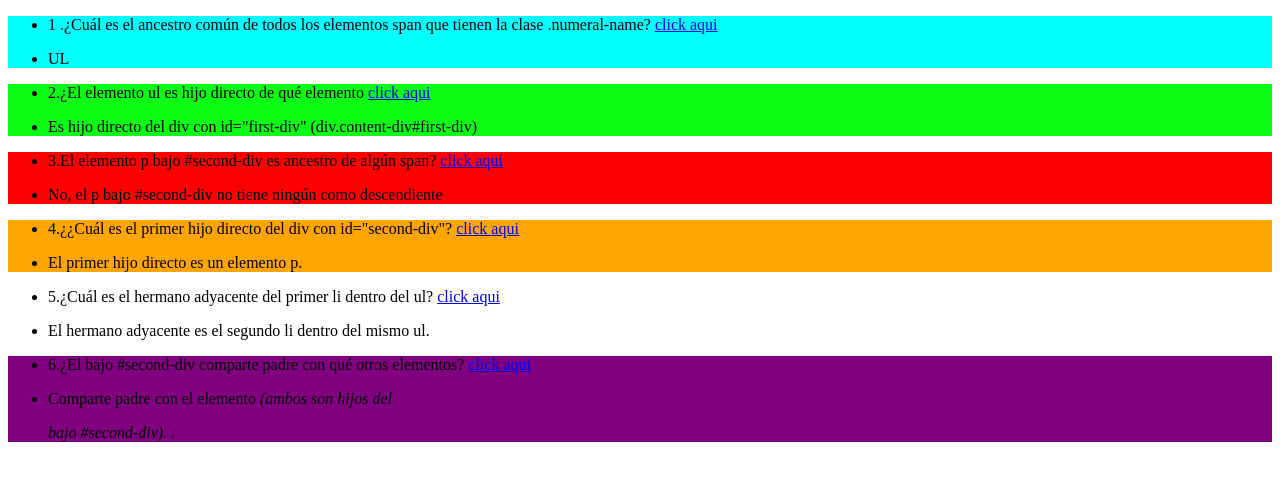
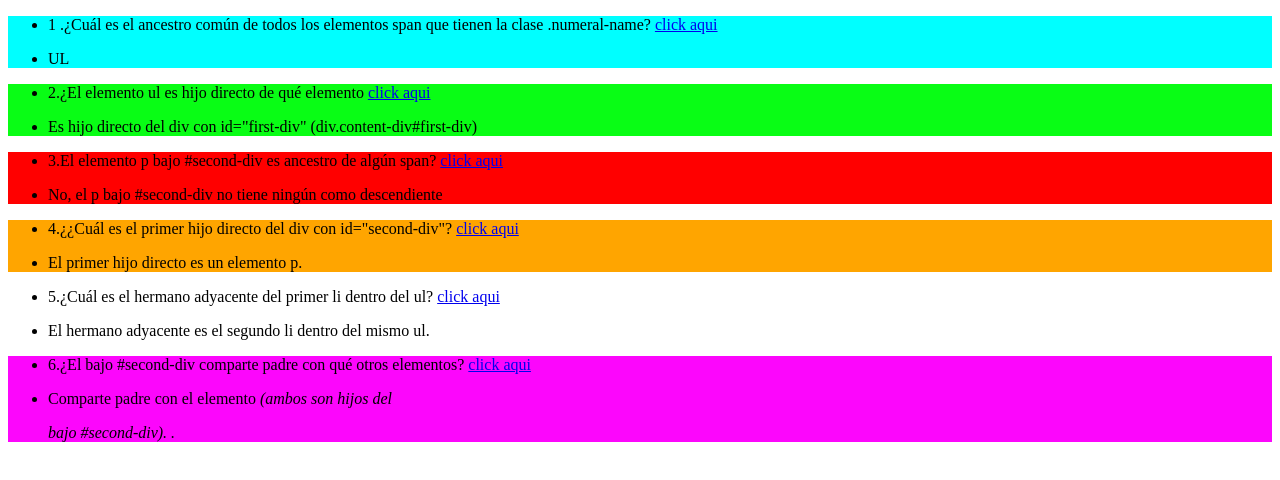
Before and after one commit to WITER365/evidencia_html1, a plain HTML site: page evidencia1/index.html in a window 1280 px wide. Drawn offline with Linux system fonts and the light colour scheme.

Commit message:
se hicieron cambios en styles.css

```diff
--- a/evidencia1/style.css
+++ b/evidencia1/style.css
@@ -13,5 +13,5 @@
 }
 .pregunta5{background-color: white;
 }
-.pregunta6{background-color: purple;
+.pregunta6{background-color: rgb(252, 6, 252);
 }
```
